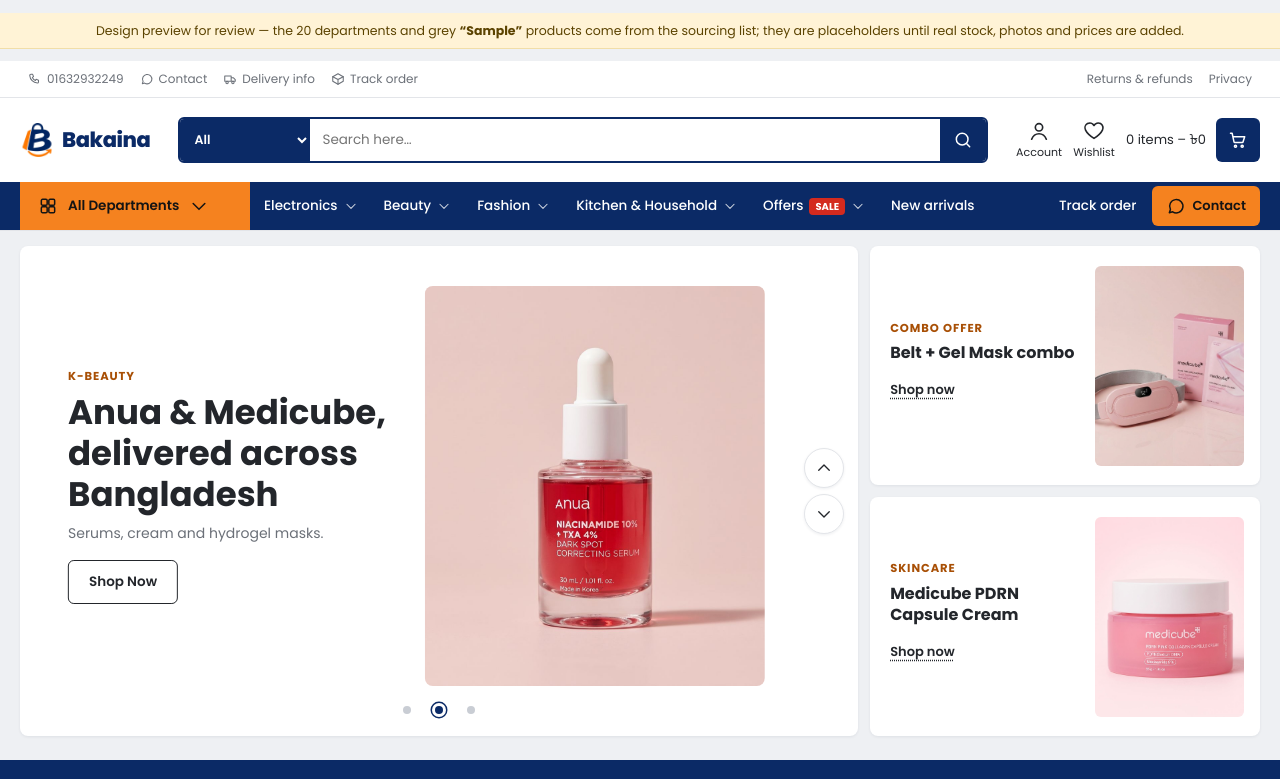
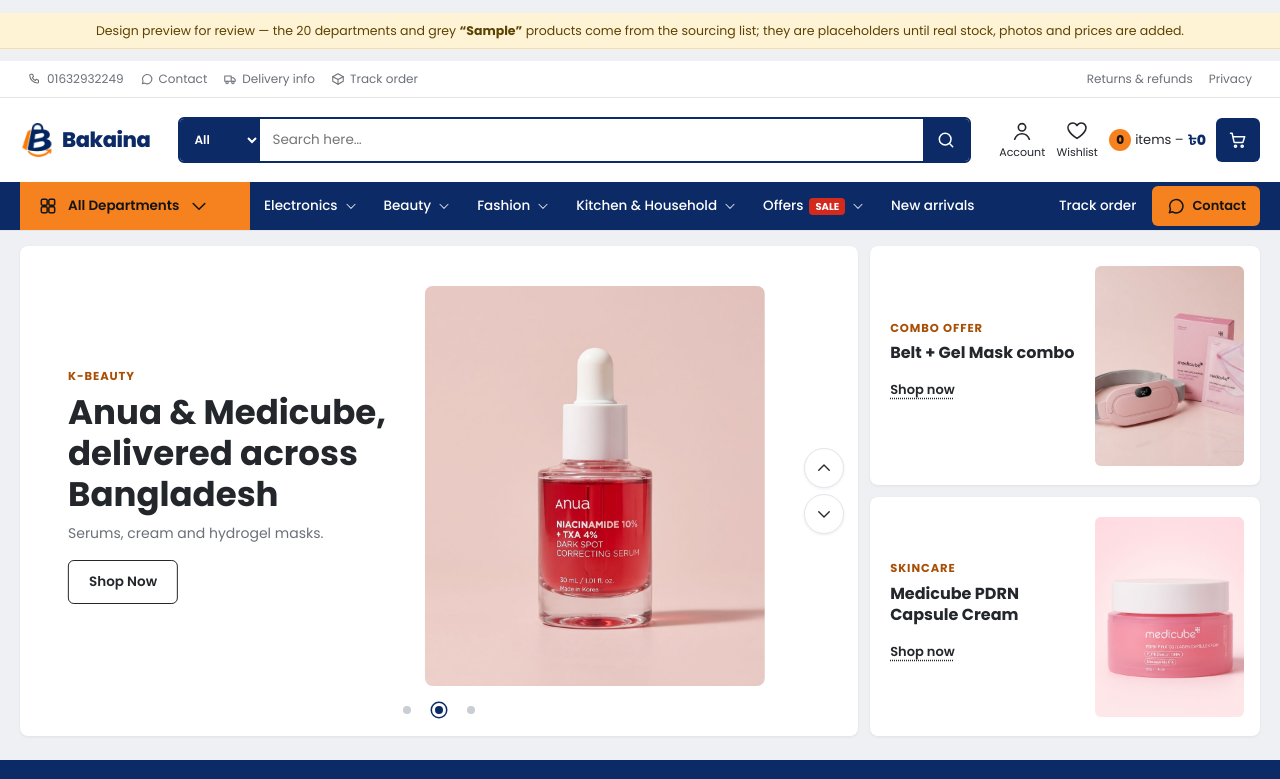
Before and after one commit to podenapata-sys/warmlunebd, a plain HTML site: page preview.html in a window 1280 px wide. Shown: the top 779 px of the page. Drawn offline with Linux system fonts and the light colour scheme.

Commit message:
Preview: narrower category box in search, highlighted cart count and total
Co-Authored-By: Claude Opus 5.5 <noreply@anthropic.com>
Claude-Session: https://claude.ai/code/session_015eCJci4k3EefXfRDuoWg3e

```diff
--- a/preview.css
+++ b/preview.css
@@ -622,3 +622,14 @@ a, button, .tab, .navlink, .pc-name a, .mvc h3 a { transition: color .3s ease, b
   .np-img .pbadge { left: 8px; right: auto; width: auto; }
 }
 @media (min-width: 1000px) { .np-offers { right: auto; left: 20px; max-width: calc(100% - 40px); } .np-deals { grid-template-columns: none; grid-auto-flow: column; grid-auto-columns: 190px; } }
+
+/* ---------- Smaller "All" box in search; highlighted cart numbers ---------- */
+.search select { width: 72px; max-width: 72px; padding: 0 4px 0 10px; font-size: 12px; text-overflow: ellipsis; }
+@media (min-width: 1000px) { .search select { width: 80px; max-width: 80px; } }
+.hbadge { top: -6px; right: -6px; min-width: 20px; height: 20px; line-height: 16px; font-size: 11.5px; font-weight: 800; border: 2px solid #fff; box-shadow: 0 2px 6px rgba(0, 0, 0, .25); }
+.hbadge.pop { animation: badge-pop .5s cubic-bezier(.3, 1.6, .5, 1); }
+@keyframes badge-pop { 0% { transform: scale(.4); } 60% { transform: scale(1.35); } 100% { transform: scale(1); } }
+.cart-sum .cs-n { display: inline-flex; align-items: center; justify-content: center; min-width: 22px; height: 22px; padding: 0 6px; margin-right: 4px; border-radius: 999px; background: var(--accent); color: var(--on-accent); font-weight: 800; font-size: 12px; }
+.cart-sum .cs-t { color: var(--brand); font-weight: 800; font-size: 14px; }
+@media (prefers-reduced-motion: reduce) { .hbadge.pop { animation: none; } }
+.cart-sum { gap: 0; } .cart-sum .cs-t { margin-left: 4px; } .hbtn .hbadge { top: 0; right: -2px; }
--- a/preview.js
+++ b/preview.js
@@ -94,8 +94,8 @@
   function total() { return cart.reduce(function (s, x) { return s + byId(x.id).price * x.qty; }, 0); }
   function counts() {
     var n = cart.reduce(function (s, x) { return s + x.qty; }, 0);
-    $$('[data-cart-n]').forEach(function (b) { b.textContent = n; b.hidden = !n; });
-    $$('[data-cart-sum]').forEach(function (b) { b.textContent = n + ' item' + (n === 1 ? '' : 's') + ' – ' + money(total()); });
+    $$('[data-cart-n]').forEach(function (b) { var was = b.textContent; b.textContent = n; b.hidden = !n; if (n && was !== String(n) && was !== '') { b.classList.remove('pop'); void b.offsetWidth; b.classList.add('pop'); } });
+    $$('[data-cart-sum]').forEach(function (b) { b.innerHTML = '<b class="cs-n">' + n + '</b> item' + (n === 1 ? '' : 's') + ' – <b class="cs-t">' + money(total()) + '</b>'; });
     $$('[data-wish-n]').forEach(function (b) { b.textContent = wish.length; b.hidden = !wish.length; });
     if ($('[data-mini]')) renderMini();
     if ($('[data-cart-page]')) renderCartPage();
```
